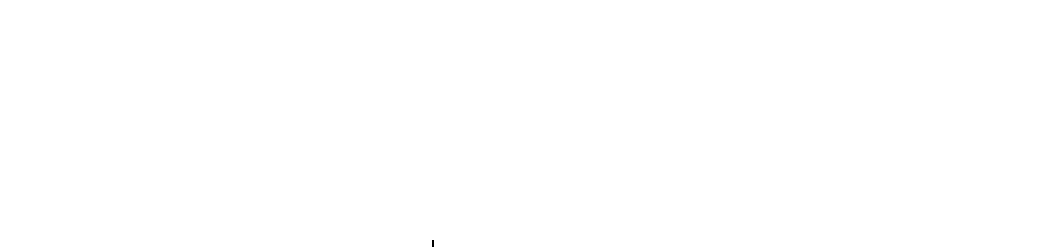
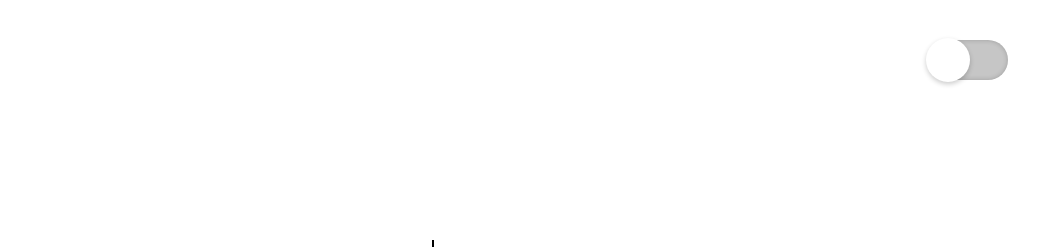
Before and after one commit to nicolas-trillo/simple-cal, a plain HTML site: page index.html in a window 1280 px wide. Shown: the top 247 px of the page, without its empty margins (208-1247 px from the left). Drawn offline with nearby package versions, Linux system fonts and the light colour scheme; a web font is replaced by a local one.

Commit message:
FINAL FT ALARMA

```diff
--- a/app.js
+++ b/app.js
@@ -21,6 +21,30 @@
 
     var time = setTimeout(()=>tiempo(),1000)
 
+
+    function notificacion(){
+        const boton = document.querySelector('#cbx');
+        Notification.requestPermission()
+        if(boton.checked && Notification.permission == 'granted'){
+            if(horas==07&&min==59&&seg==59){
+                new Notification('Modo y orden')
+            }
+            if(horas==08&&min==24&&seg==59){
+                new Notification('Tienes clases animal')
+            }
+            if(horas==09&&min==19&&seg==59){
+                new Notification('Toca algo')
+            }
+            if(horas==10&&min==24&&seg==59){
+                new Notification('Deja de jugar animal')
+            }
+            if(horas==11&&min==19&&seg==59){
+                new Notification('Ya solo falta esta')
+            }
+        }
+
+    }
+    notificacion()
 }
 function cero(i) {
     if (i < 10) {
--- a/index.html
+++ b/index.html
@@ -28,5 +28,8 @@
       </div>
       <div class="contenedor-icons"></div>
     </div>
+    <div class="contenedor-boton">
+      <input id='cbx'type="checkbox"></input>
+    </div>
   </body>
 </html>
--- a/style.css
+++ b/style.css
@@ -241,3 +241,43 @@
   scrollbar-track-color: #e3e3e3;
   scrollbar-darkshadow-color: #000000;
 }
+
+/* boton switch */
+
+.contenedor-boton {
+  position: absolute;
+  top: 5%;
+  right: 5%;
+}
+
+input[type="checkbox"] {
+  position: relative;
+  -webkit-appearance: none;
+  width: 80px;
+  height: 40px;
+  background: #c6c6c6;
+  border-radius: 20px;
+  transition: 0.5s;
+  box-shadow: inset 0 0 5px rgba(0, 0, 0, 0.2);
+}
+
+input:checked[type="checkbox"] {
+  background: #03a9f4;
+}
+
+input[type="checkbox"]::before {
+  content: "";
+  position: absolute;
+  width: 40px;
+  height: 40px;
+  transform: scale(1.1);
+  border-radius: 20px;
+  top: 0;
+  left: 0;
+  background: #fff;
+  box-shadow: 0 2px 5px rgba(0, 0, 0, 0.2);
+  transition: 0.5s;
+}
+input:checked[type="checkbox"]::before {
+  left: 40px;
+}
```
